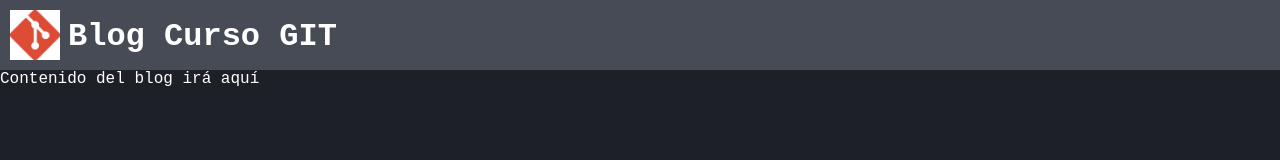
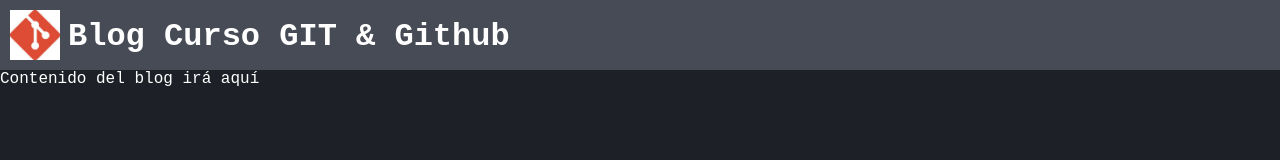
Before and after one commit to balthronding/curso-git, a plain HTML site: page index.html in a window 1280 px wide. Drawn offline with Linux system fonts and the light colour scheme; a web font is replaced by a local one.

Commit message:
Change title

```diff
--- a/index.html
+++ b/index.html
@@ -13,7 +13,7 @@
 <body>
     <div class="bar">
         <img class="logo" src="img/th.jpg">
-        <H1>Blog Curso GIT</H1>
+        <H1>Blog Curso GIT & Github</H1>
     </div>
     <div>
         Contenido del blog irá aquí
```
